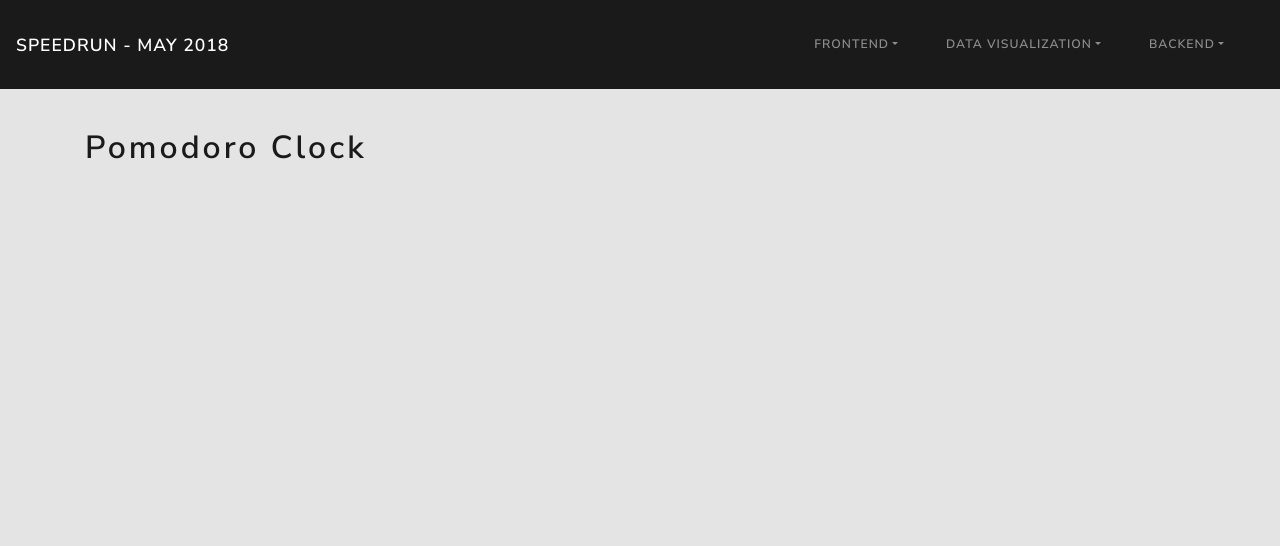
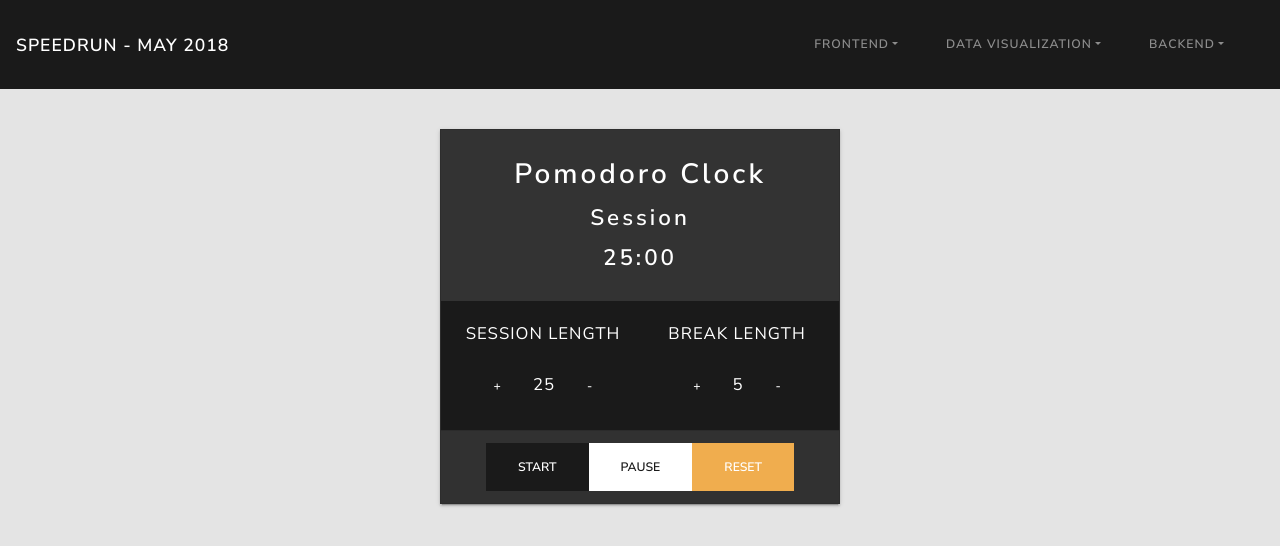
Before and after one commit to tdreid/fcc-speedrun-2018-09-tdre, a React (Create React App) app in the folder client/: page /projects/frontend/PomodoroClock in a window 1280 px wide. Shown: the top 546 px of the page. Built offline with nearby package versions, Linux system fonts and the light colour scheme.

Commit message:
Implement Pomodoro Clock.

```diff
--- a/client/src/Home/Home.js
+++ b/client/src/Home/Home.js
@@ -130,14 +130,12 @@ const Home = () => {
             <CardSubtitle>FreeCodeCamp Frontend Project</CardSubtitle>
             <CardText>
               <br />
-              Started:
+              <span className="Home_datelabel">Started:</span> May 10, 2018
               <br />
-              Completed:
+              <span className="Home_datelabel">Completed:</span> May 10, 2018
             </CardText>
             <Link to="/projects/frontend/PomodoroClock">
-              <Button disabled color="primary">
-                View Project
-              </Button>
+              <Button color="primary">View Project</Button>
             </Link>
           </CardBody>
         </Card>
--- a/client/src/Projects/Frontend/PomodoroClock/PomodoroClock.js
+++ b/client/src/Projects/Frontend/PomodoroClock/PomodoroClock.js
@@ -1,20 +1,232 @@
-import React from "react";
-import { Container, Row, Col } from "reactstrap";
+import React, { Component } from "react";
+import {
+  Card,
+  CardTitle,
+  CardSubtitle,
+  CardBody,
+  CardFooter,
+  Button,
+  Col,
+  Row
+} from "reactstrap";
 
 import "./PomodoroClock.css";
 
-const PomodoroClock = () => {
-  return (
-    <div className="PomodoroClock">
-      <Container>
-        <Row>
-          <Col>
-            <h1>Pomodoro Clock</h1>
-          </Col>
-        </Row>
-      </Container>
-    </div>
-  );
-};
+/**
+ * Pomodoro Clock component
+ * @class PomodoroClock
+ * @extends Component
+ */
+class PomodoroClock extends Component {
+  constructor() {
+    super();
+
+    this.state = {
+      SessionTime: 25 * 60,
+      BreakTime: 5 * 60,
+      time: 25 * 60,
+      interval: null,
+      type: "Session",
+      countdown: false,
+      FormattedTime: this.formatTime(25 * 60)
+    };
+  }
+
+  /**
+   * formatTime
+   * format time in seconds for display in mm : ss
+   * @memberof PomodoroClock
+   */
+  formatTime = time => {
+    return (
+      Math.floor(time / 60) +
+      ":" +
+      (time % 60 < 10 ? `0${time % 60}` : time % 60)
+    );
+  };
+
+  /**
+   * switchCountdownType
+   * flip between session and break time
+   * @memberof PomodoroClock
+   */
+  switchCountdownType = () => {
+    if (this.state.type === "Session") {
+      this.setState({
+        time: this.state.BreakTime,
+        type: "Break"
+      });
+    } else {
+      this.setState({
+        time: this.state.SessionTime,
+        type: "Session"
+      });
+    }
+  };
+
+  /**
+   * startCountdown
+   * start counting down
+   * @memberof PomodoroClock
+   */
+  startCountdown = () => {
+    if (!this.state.countdown) {
+      this.setState({
+        countdown: true,
+        interval: setInterval(() => {
+          this.setState({
+            time: this.state.time - 1,
+            FormattedTime: this.formatTime(this.state.time - 1)
+          });
+          if (this.state.time === 0) {
+            this.switchCountdownType();
+          }
+        }, 1000)
+      });
+    }
+  };
+
+  /**
+   * resetCountdown
+   * reset the current countdown to full session
+   * @memberof PomodoroClock
+   */
+  resetCountdown = () => {
+    clearInterval(this.state.interval);
+    this.setState({
+      countdown: false,
+      time: this.state.SessionTime,
+      FormattedTime: this.formatTime(this.state.SessionTime),
+      type: "Session"
+    });
+  };
+
+  /**
+   * pauseCountdown
+   * pause any currently running coutdown
+   * @memberof PomodoroClock
+   */
+  pauseCountdown = () => {
+    clearInterval(this.state.interval);
+    this.setState({ countdown: false });
+  };
+
+  /**
+   * addSessionTime
+   * add one minute to session time
+   * @memberof PomodoroClock
+   */
+  addSessionTime = () => {
+    this.setState({
+      SessionTime: this.state.SessionTime + 60,
+      time:
+        this.state.type === "Session" ? this.state.time + 60 : this.state.time
+    });
+  };
+
+  /**
+   * subtractSessionTime
+   * subtract one minute from session time
+   * @memberof PomodoroClock
+   */
+  subtractSessionTime = () => {
+    if (this.state.SessionTime > 60) {
+      this.setState({
+        SessionTime: this.state.SessionTime - 60,
+        time:
+          this.state.type === "Session" ? this.state.time - 60 : this.state.time
+      });
+    }
+  };
+
+  /**
+   * addBreakTime
+   * add one minute to break time
+   * @memberof PomodoroClock
+   */
+  addBreakTime = () => {
+    this.setState({
+      BreakTime: this.state.BreakTime + 60,
+      time: this.state.type === "Break" ? this.state.time + 60 : this.state.time
+    });
+  };
+
+  /**
+   * subtractBreakTime
+   * subtract one minute from break time
+   * @memberof PomodoroClock
+   */
+  subtractBreakTime = () => {
+    if (this.state.BreakTime > 60) {
+      this.setState({
+        BreakTime: this.state.BreakTime - 60,
+        time:
+          this.state.type === "Break" ? this.state.time - 60 : this.state.time
+      });
+    }
+  };
+
+  /**
+   * render
+   * Render the Pomodoro Clock component
+   * @return
+   * @memberof PomodoroClock
+   */
+  render() {
+    return (
+      <div className="PomodoroClock">
+        <Card>
+          <CardTitle>Pomodoro Clock</CardTitle>
+          <CardSubtitle>
+            {this.state.type}
+            <br />
+            {this.state.FormattedTime}
+          </CardSubtitle>
+          <CardBody>
+            <Row>
+              <Col>
+                <div>
+                  <p className="PomodoroClock__length">Session Length </p>
+                  <Button color="primary" onClick={this.addSessionTime}>
+                    +
+                  </Button>
+                  {this.state.SessionTime / 60}
+                  <Button color="primary" onClick={this.subtractSessionTime}>
+                    -
+                  </Button>
+                </div>
+              </Col>
+              <Col>
+                <div>
+                  <p className="PomodoroClock__length">Break Length </p>
+                  <Button color="primary" onClick={this.addBreakTime}>
+                    +
+                  </Button>
+                  {this.state.BreakTime / 60}
+                  <Button color="primary" onClick={this.subtractBreakTime}>
+                    -
+                  </Button>
+                </div>
+              </Col>
+            </Row>
+          </CardBody>
+          <CardFooter>
+            <div>
+              <Button color="primary" onClick={this.startCountdown}>
+                Start
+              </Button>
+              <Button color="secondary" onClick={this.pauseCountdown}>
+                Pause
+              </Button>
+              <Button color="warning" onClick={this.resetCountdown}>
+                Reset
+              </Button>
+            </div>
+          </CardFooter>
+        </Card>
+      </div>
+    );
+  }
+}
 
 export default PomodoroClock;
--- a/client/src/Projects/Frontend/PomodoroClock/PomodoroClock.scss
+++ b/client/src/Projects/Frontend/PomodoroClock/PomodoroClock.scss
@@ -1,6 +1,29 @@
 .PomodoroClock {
-  text-align: left;
+  text-align: center;
   margin-top: 40px;
+  width: 400px;
+  margin: 40px auto;
+
+  .card {
+    color: #ffffff;
+    background: #333333;
+    &-title {
+      margin-top: 1em;
+      font-size: 2em;
+    }
+    &-subtitle {
+      font-size: 1.6em;
+      line-height: 1.8em;
+      padding-bottom: 1em;
+      color: #ffffff;
+    }
+    &-body {
+      font-size: 1.2em;
+      text-transform: uppercase;
+      background: #1a1a1a;
+    }
+  }
+
 
   &>h1 {
     text-transform: none
```
Also changed, not shown: 2 other files (tests, documents, lock files or other folders).
